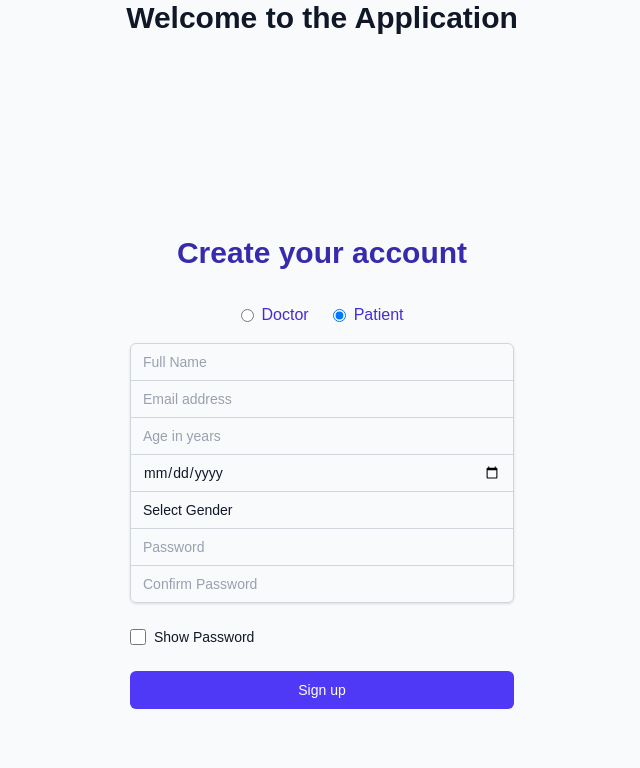
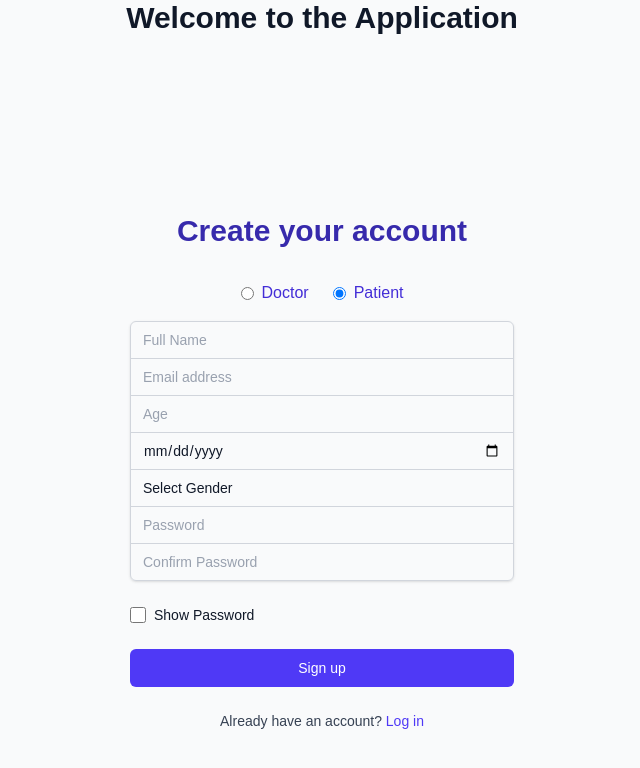
Before and after one commit to KhadeejaAbbas/HackTheChange2025, a Next.js app in the folder frontend/my-app/: page / in a window 1280 px wide. Both pictures are taken after a click on the button "Sign up". Shown: the top 768 px of the page, without its empty margins (318-958 px from the left). Built offline with nearby package versions, Linux system fonts and the light colour scheme.

Commit message:
the login direct working on the sign up page

```diff
--- a/frontend/my-app/components/SignupForm.tsx
+++ b/frontend/my-app/components/SignupForm.tsx
@@ -12,7 +12,11 @@ interface FormData {
   gender?: string;
 }
 
-export default function SignupForm() {
+interface SignupFormProps {
+  onSwitch?: () => void; // callback to switch to login form
+}
+
+export default function SignupForm({ onSwitch }: SignupFormProps) {
   const [formData, setFormData] = useState<FormData>({
     name: '',
     email: '',
@@ -40,7 +44,6 @@ export default function SignupForm() {
     }
 
     try {
-      // API call placeholder
       const response = await fetch('/api/signup', {
         method: 'POST',
         headers: { 'Content-Type': 'application/json' },
@@ -109,7 +112,7 @@ export default function SignupForm() {
             </label>
           </div>
 
-          {/* Common Fields */}
+          {/* Form fields */}
           <div className="rounded-md shadow-sm -space-y-px">
             <input
               id="name"
@@ -134,11 +137,10 @@ export default function SignupForm() {
             <input
               id="age"
               name="age"
-              type="text"
-              inputMode="numeric"
-              pattern="[0-9]*"
+              type="number"
+              min={0}
+              placeholder="Age"
               required
-              placeholder="Age in years"
               className="appearance-none rounded-none relative block w-full px-3 py-2 border border-gray-300 text-gray-900 placeholder-gray-400 focus:outline-none focus:ring-indigo-500 focus:border-indigo-500 sm:text-sm"
               value={formData.age}
               onChange={handleChange}
@@ -165,8 +167,6 @@ export default function SignupForm() {
               <option value="male">Male</option>
               <option value="other">Other</option>
             </select>
-
-            {/* Password Fields */}
             <input
               id="password"
               name="password"
@@ -214,6 +214,18 @@ export default function SignupForm() {
           >
             {loading ? 'Creating account...' : 'Sign up'}
           </button>
+
+          {/* Switch to login */}
+          {onSwitch && (
+            <div className="text-center">
+              <p className="text-sm text-gray-700 mt-4">
+                Already have an account?{' '}
+                <button onClick={onSwitch} className="text-indigo-600 hover:underline">
+                  Log in
+                </button>
+              </p>
+            </div>
+          )}
         </form>
       </div>
     </div>
```
